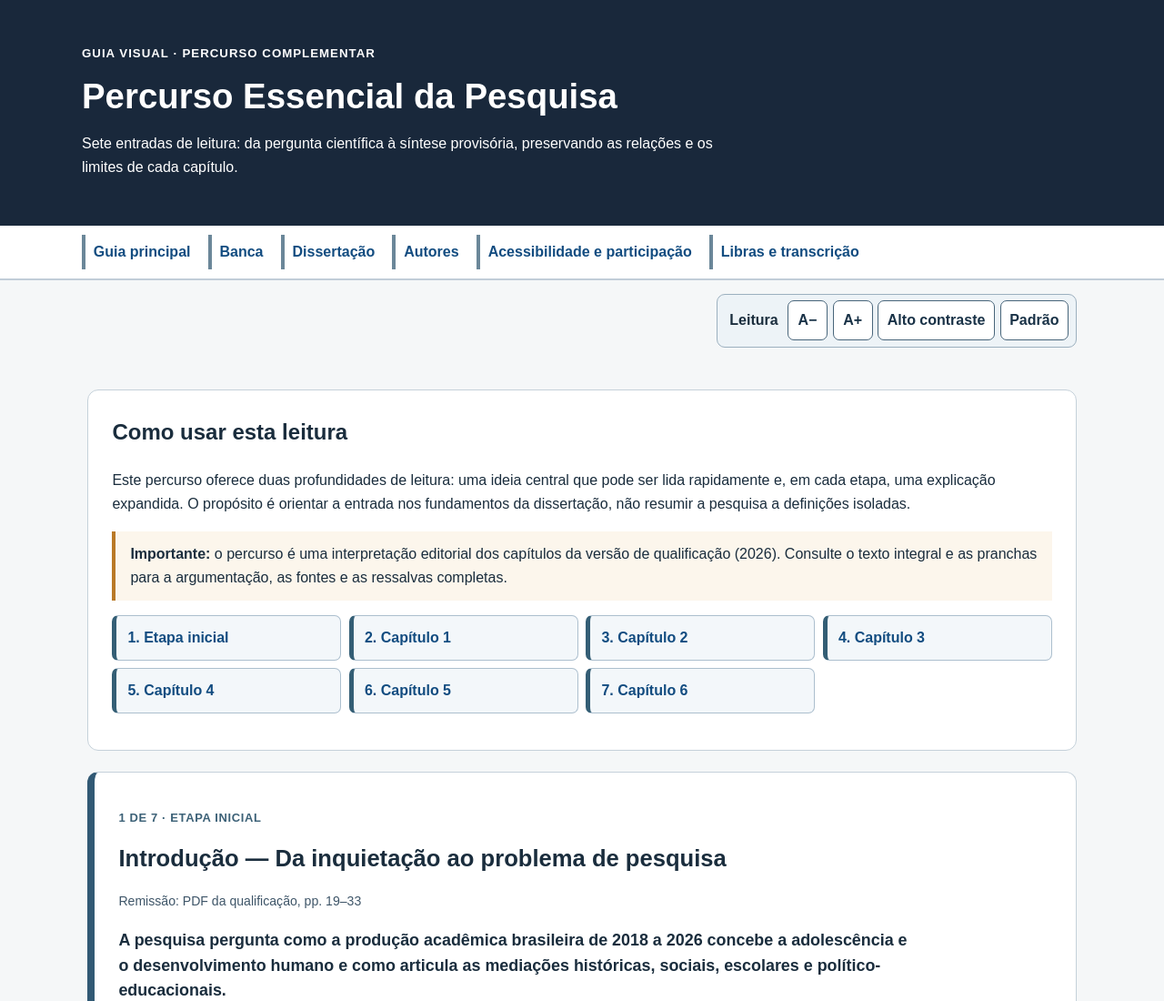
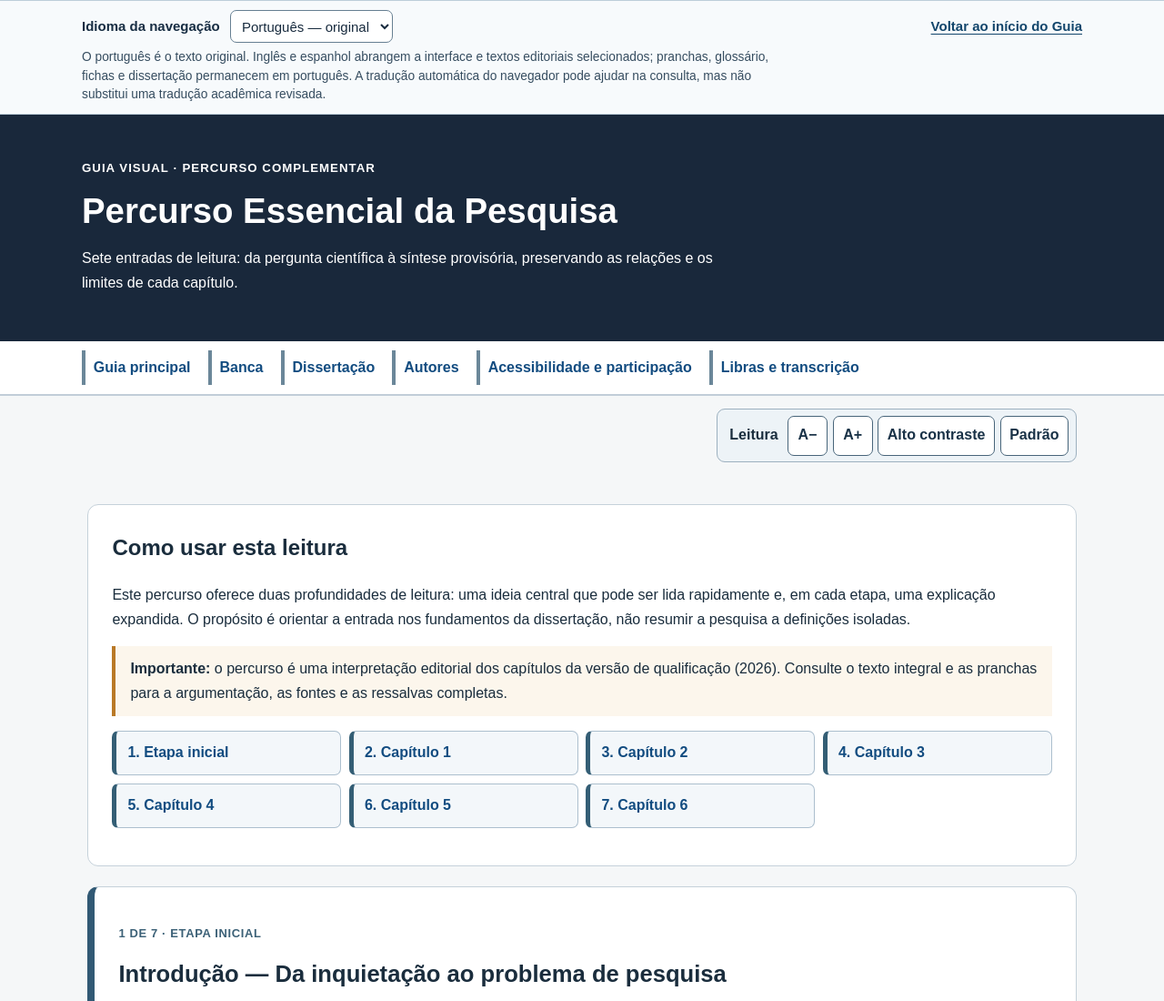
Before and after one commit to tayxaa-boop/guia-visual-dissertacao, a plain HTML site: page percurso-essencial.html in a window 1280 px wide. Shown: the top 1100 px of the page at 91% size. Drawn offline with Linux system fonts and the light colour scheme.

Commit message:
Connect shared language controls to percurso-essencial.html

```diff
--- a/percurso-essencial.html
+++ b/percurso-essencial.html
@@ -94,4 +94,5 @@ render(false);
 document.documentElement.classList.add("gv-a11y-ready");
 })();
 </script>
+<script src="language-bridge.js"></script>
 </body></html>
```
